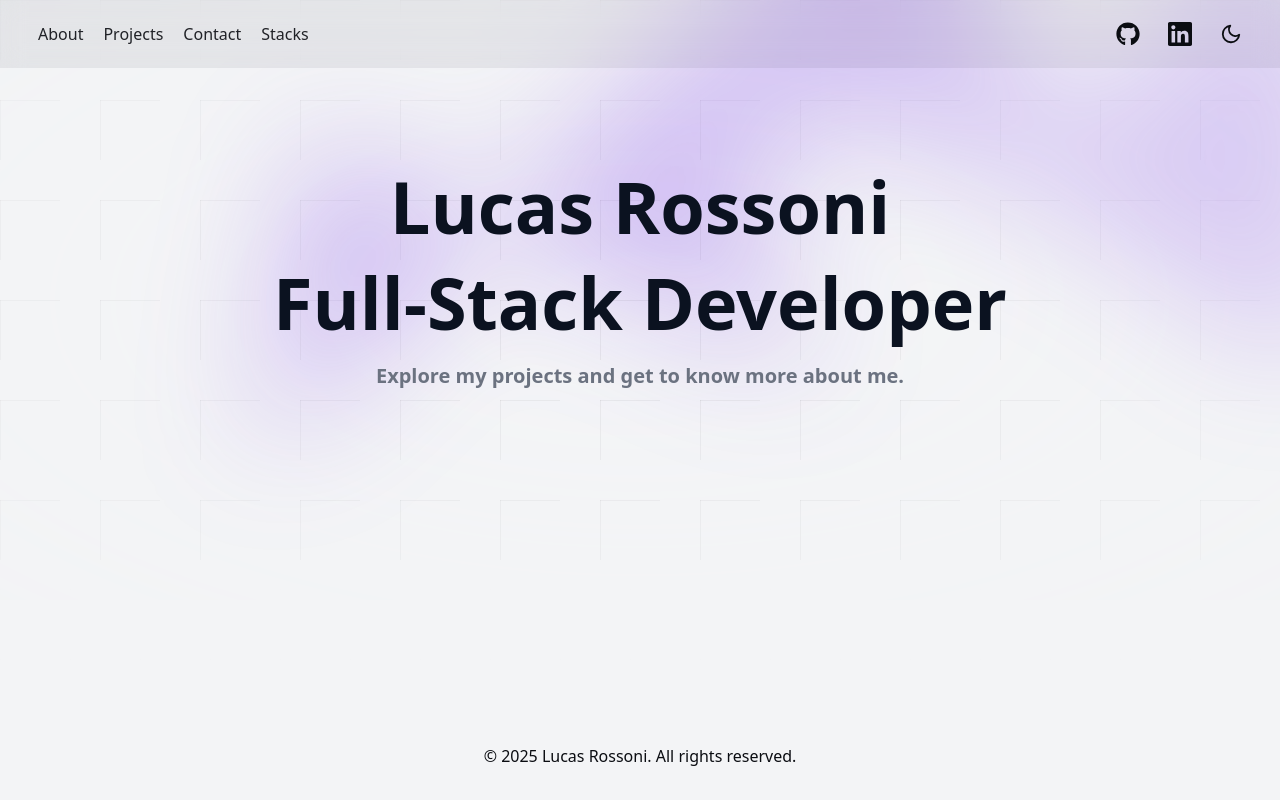
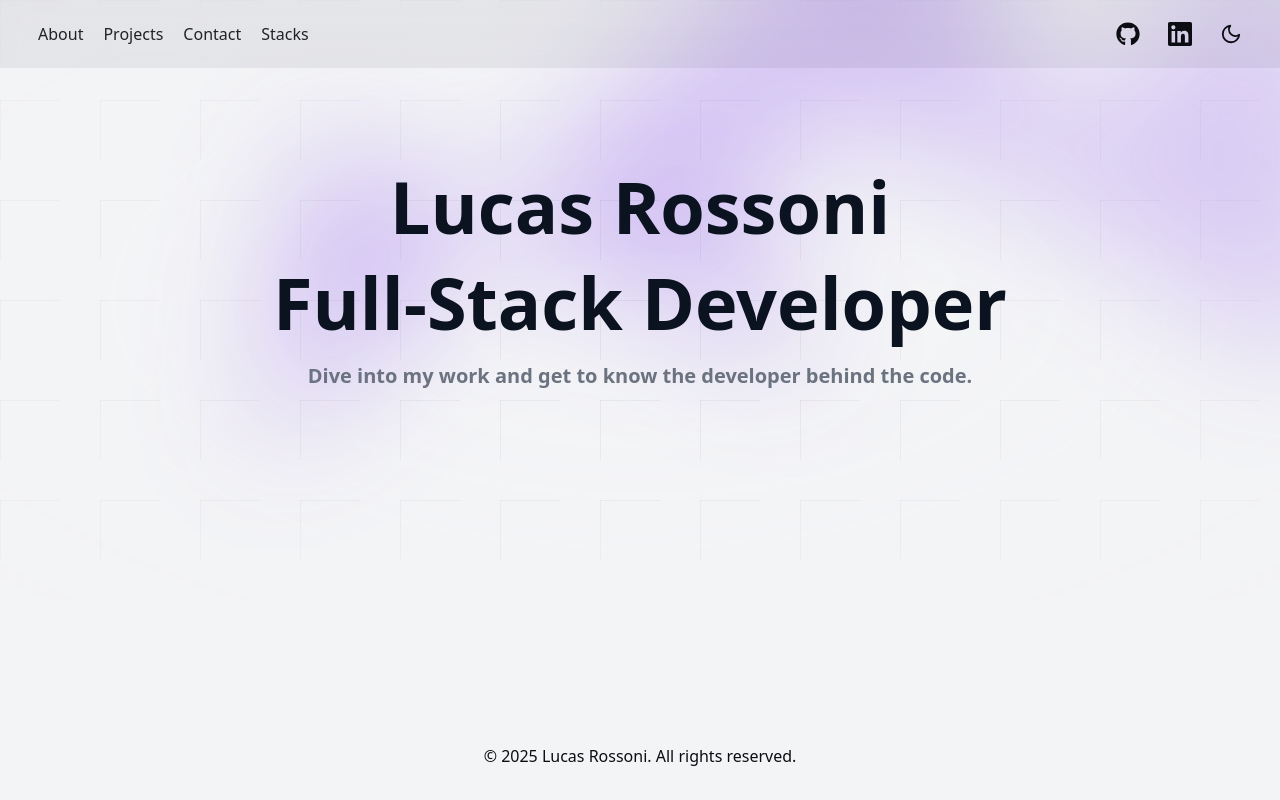
Before and after one commit to PxS00/portfolio, a React (Vite) app: page / in a window 1280 px wide. Shown: the top 800 px of the page. Built offline with nearby package versions, Linux system fonts and the light colour scheme.

Commit message:
feat: update HeroSection description for improved personal branding

```diff
--- a/src/components/HeroSection/HeroSection.tsx
+++ b/src/components/HeroSection/HeroSection.tsx
@@ -30,7 +30,7 @@ export default function HeroSection() {
         )}
       </h1>
       <p className="mb-10 text-xl font-semibold text-(--muted-color)">
-        Explore my projects and get to know more about me.
+        Dive into my work and get to know the developer behind the code.
       </p>
     </section>
   )
```
